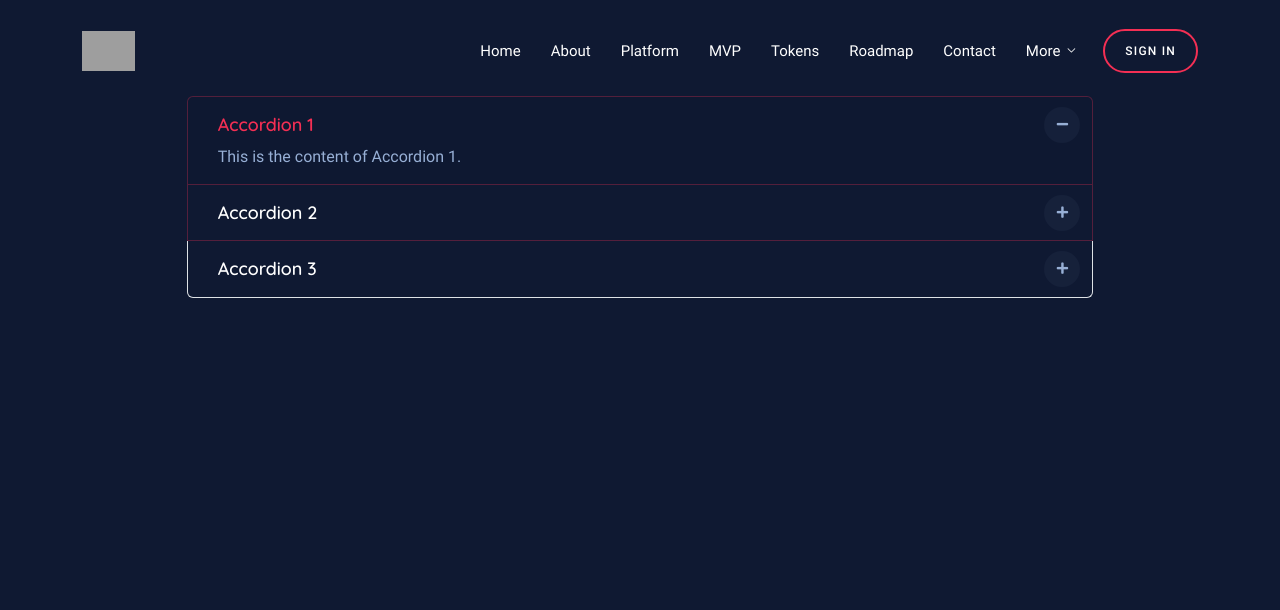
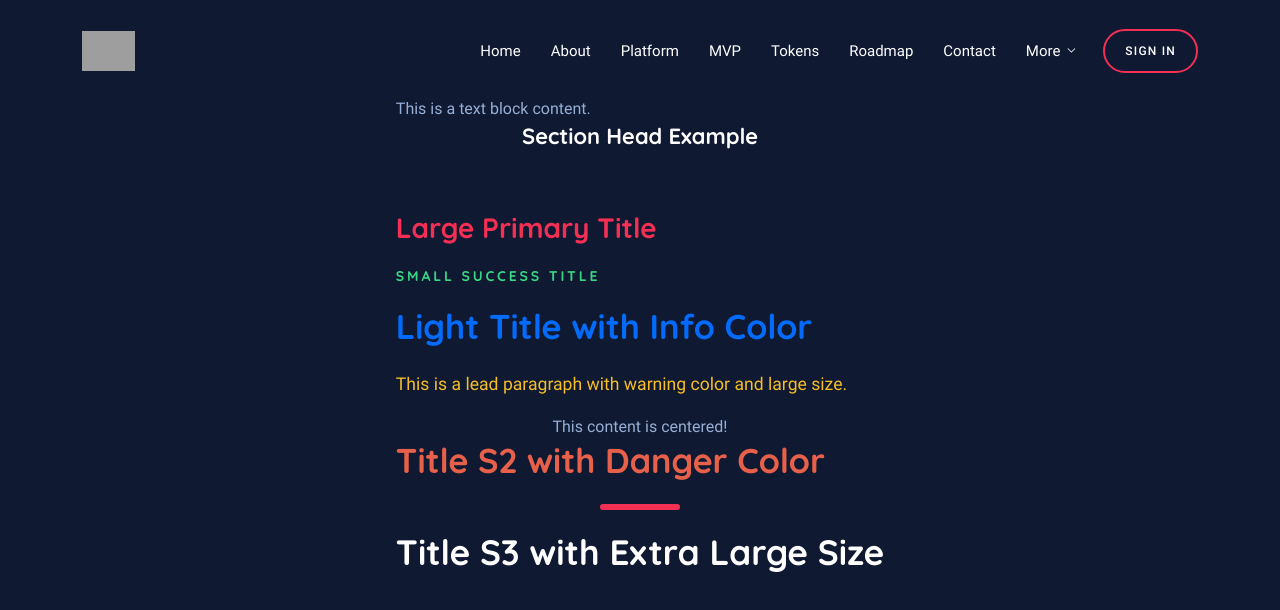
Before and after one commit to hieupth/icocrypto, a Next.js app: page / in a window 1280 px wide. Shown: the top 610 px of the page. Built offline with nearby package versions, Linux system fonts and the light colour scheme; grey boxes are pictures that could not be loaded.

Commit message:
Chore: fix element content

```diff
--- a/src/app/page.tsx
+++ b/src/app/page.tsx
@@ -4,20 +4,43 @@ import {
     Accordion,
     AccordionItem,
 } from "@/components/elements/element-accordion";
+import { Content } from "@/components/elements/element-content";
 export default function Home() {
     return (
         <>
-            <Accordion variant="S4">
-                <AccordionItem title="Accordion 1">
-                    <p>This is the content of Accordion 1.</p>
-                </AccordionItem>
-                <AccordionItem title="Accordion 2">
-                    <p>This is the content of Accordion 2.</p>
-                </AccordionItem>
-                <AccordionItem title="Accordion 3">
-                    <p>This is the content of Accordion 3.</p>
-                </AccordionItem>
-            </Accordion>
+            {/* Test ContentTextBlock */}
+            <Content.TextBlock>
+                This is a text block content.
+                {/* Test ContentHead */}
+                <Content.Head>
+                    <Content.TitleMd>Section Head Example</Content.TitleMd>
+                </Content.Head>
+                {/* Test TitleHead with different colors and sizes */}
+                <Content.TitleHead color="primary" size="lg">
+                    Large Primary Title
+                </Content.TitleHead>
+                <Content.TitleXs color="success" size="sm">
+                    Small Success Title
+                </Content.TitleXs>
+                {/* Test TitleLight */}
+                <Content.TitleLight color="info" size="md">
+                    Light Title with Info Color
+                </Content.TitleLight>
+                {/* Test Lead */}
+                <Content.Lead color="warning" size="lg">
+                    This is a lead paragraph with warning color and large size.
+                </Content.Lead>
+                {/* Test Center */}
+                <Content.Center>This content is centered!</Content.Center>
+                {/* Test TitleS2 */}
+                <Content.TitleS2 color="danger">
+                    Title S2 with Danger Color
+                </Content.TitleS2>
+                {/* Test TitleS3 */}
+                <Content.TitleS3 size="xl">
+                    Title S3 with Extra Large Size
+                </Content.TitleS3>
+            </Content.TextBlock>
         </>
     );
 }
--- a/src/components/elements/element-content.tsx
+++ b/src/components/elements/element-content.tsx
@@ -1,78 +1,78 @@
 import React from "react";
+import { getColorStyleClass, Stylable, ColorStyle } from "@/utils/colorclass";
+import { getSizeStyleClass, SizeStylable, StyledSize } from "@/utils/sizeclass";
 
-interface ListDotProps {
+interface ContentProps {
+    color?: ColorStyle | string;
+    size?: StyledSize | string;
+    alt?: boolean;
+    dark?: boolean;
     children: React.ReactNode;
 }
 
-export const ContentTextBlock = ({ children }: React.PropsWithChildren<{}>) => {
-    return <div className={`nk-block-text`}>{children}</div>;
-};
-export const ContentHead = ({ children }: React.PropsWithChildren<{}>) => {
+// Generalized component for all content elements
+const ContentComponent =
+    (className: string, Tag: keyof JSX.IntrinsicElements = "div") =>
+    ({ children, color, size, alt, dark }: ContentProps) => {
+        const colorClass = getColorStyleClass(Stylable.Text, color, alt, dark);
+        const sizeClass = getSizeStyleClass(SizeStylable.Text, size, alt);
         return (
-        <div className={`section-head text-center wide-auto-sm`}>
+            <Tag className={`${className} ${colorClass} ${sizeClass}`}>
                 {children}
-        </div>
+            </Tag>
         );
     };
-export const ContentTitleHead = ({ children }: React.PropsWithChildren<{}>) => {
-    return <h4 className={`title title-lg title-dark`}>{children}</h4>;
+
+// Consolidating all content components into a single export
+export const Content = {
+    TextBlock: ContentComponent("nk-block-text"),
+    Head: ContentComponent("section-head text-center wide-auto-sm"),
+    TitleHead: ContentComponent("title title-lg title-dark", "h4"),
+    TitleMd: ContentComponent("title title-md", "h4"),
+    TitleXs: ContentComponent("title title-xs tc-primary", "h6"),
+    TitleLight: ContentComponent("title title-light", "h2"),
+    TitleXsLight: ContentComponent("title-xs title-light", "h6"),
+    TitleS2: ContentComponent("title title-s2", "h2"),
+    TitleS3: ContentComponent("title title-s3", "h2"),
+    Lead: ContentComponent("lead", "p"),
+    Center: ContentComponent("text-center"),
 };
-export const ContentNkBlock = ({ children }: React.PropsWithChildren<{}>) => {
-    return (
+
+export const ContentNkBlock = () => (
     <>
         <div className="gap-3x"></div>
         <div className="hr"></div>
         <div className="gap-3x"></div>
     </>
 );
-};
-export const ContentNkBlockE = ({ children }: React.PropsWithChildren<{}>) => {
-    return (
+
+export const ContentNkBlockE = () => (
     <>
         <div className="hr mt-0"></div>
         <div className="gap-3x"></div>
     </>
 );
-};
-export const ContentTitleMd = ({ children }: React.PropsWithChildren<{}>) => {
-    return <h4 className={`title title-md`}>{children}</h4>;
-};
-export const ContentTitleXs = ({ children }: React.PropsWithChildren<{}>) => {
-    return <h6 className={`title title-xs tc-primary`}>{children}</h6>;
-};
-export const ContentTitleLight = ({
+
+// List components with color and size support
+export const ContentListDot = ContentComponent("list list-dot", "ul");
+export const ContentListCheck = ContentComponent("list list-check", "ul");
+
+// Title component with optional line breaks, color, and size support
+export const ContentTitle: React.FC<ContentProps> = ({
     children,
-}: React.PropsWithChildren<{}>) => {
-    return <h2 className={`title title-light`}>{children}</h2>;
-};
-export const ContentTitleXsLight = ({
-    children,
-}: React.PropsWithChildren<{}>) => {
-    return <h6 className={`title-xs title-light`}>{children}</h6>;
-};
-export const ContentTitleS2 = ({ children }: React.PropsWithChildren<{}>) => {
-    return <h2 className={`title title-s2`}>{children}</h2>;
-};
-
-export const ContentTitleS3 = ({ children }: React.PropsWithChildren<{}>) => {
-    return <h2 className={`title title-s3`}>{children}</h2>;
-};
-export const ContentTitleX1 = ({
-    children,
-    title,
-}: React.PropsWithChildren<{ title: string }>) => {
-    return (
-        <h2 className="title title-xl" title="What and Why">
-            {children}
-        </h2>
-    );
-};
-export const ContentListDot: React.FC<ListDotProps> = ({ children }) => {
-    return <ul className="list list-dot">{children}</ul>;
-};
-export const ContentTitle: React.FC<ListDotProps> = ({ children }) => {
-    return (
-        <h2 className="title">
+    color,
+    size,
+    alt,
+    dark,
+}) => (
+    <h2
+        className={`title ${getColorStyleClass(
+            Stylable.Text,
+            color,
+            alt,
+            dark
+        )} ${getSizeStyleClass(SizeStylable.Text, size, alt)}`}
+    >
         {React.Children.map(children, (child, index) => (
             <>
                 {child}
@@ -81,100 +81,21 @@ export const ContentTitle: React.FC<ListDotProps> = ({ children }) => {
         ))}
     </h2>
 );
-};
-export const ContentListCheck: React.FC<ListDotProps> = ({ children }) => {
-    return <ul className="list list-check">{children}</ul>;
-};
-export const ContentLead = ({ children }: React.PropsWithChildren<{}>) => {
-    return <p className={`lead`}>{children}</p>;
-};
-export const ContentCenter = ({ children }: React.PropsWithChildren<{}>) => {
-    return <div className={`text-center`}>{children}</div>;
-};
 
-export const ContentTextBlockHeadS9 = ({
-    children,
-}: React.PropsWithChildren<{}>) => {
-    return (
-        <div className={`section-head section-head-s9 wide-auto-sm`}>
-            {children}
-        </div>
-    );
-};
-export const ContentTextBlockHeadS8 = ({
-    children,
-}: React.PropsWithChildren<{}>) => {
+// Generalized Section Head component with variant support
+export const ContentTextBlockHead: React.FC<
+    ContentProps & { variant: string }
+> = ({ children, color, size, alt, dark, variant }) => {
     return (
         <div
-            className={`section-head section-head-s8 wide-auto-sm text-center`}
+            className={`section-head section-head-${variant} wide-auto-sm text-center ${getColorStyleClass(
+                Stylable.Text,
+                color,
+                alt,
+                dark
+            )} ${getSizeStyleClass(SizeStylable.Text, size, alt)}`}
         >
             {children}
         </div>
     );
 };
-export const ContentTextBlockHeadS7 = ({
-    children,
-}: React.PropsWithChildren<{}>) => {
-    return (
-        <div
-            className={`section-head section-head-s7 wide-auto-sm text-center`}
-        >
-            {children}
-        </div>
-    );
-};
-export const ContentTextBlockHeadS6 = ({
-    children,
-}: React.PropsWithChildren<{}>) => {
-    return (
-        <div
-            className={`section-head section-head-s6 wide-auto-sm text-center`}
-        >
-            {children}
-        </div>
-    );
-};
-export const ContentTextBlockHeadS5 = ({
-    children,
-}: React.PropsWithChildren<{}>) => {
-    return (
-        <div
-            className={`section-head section-head-s5 wide-auto-sm text-center`}
-        >
-            {children}
-        </div>
-    );
-};
-export const ContentTextBlockHeadS4 = ({
-    children,
-}: React.PropsWithChildren<{}>) => {
-    return (
-        <div
-            className={`section-head section-head-s4 wide-auto-sm text-center`}
-        >
-            {children}
-        </div>
-    );
-};
-export const ContentTextBlockHeadS3 = ({
-    children,
-}: React.PropsWithChildren<{}>) => {
-    return (
-        <div
-            className={`section-head section-head-s3 wide-auto-sm text-center`}
-        >
-            {children}
-        </div>
-    );
-};
-export const ContentTextBlockHeadS2 = ({
-    children,
-}: React.PropsWithChildren<{}>) => {
-    return (
-        <div
-            className={`section-head section-head-s2 wide-auto-sm text-center`}
-        >
-            {children}
-        </div>
-    );
-};
```
Lines whose indentation alone changed are shown as unchanged.
